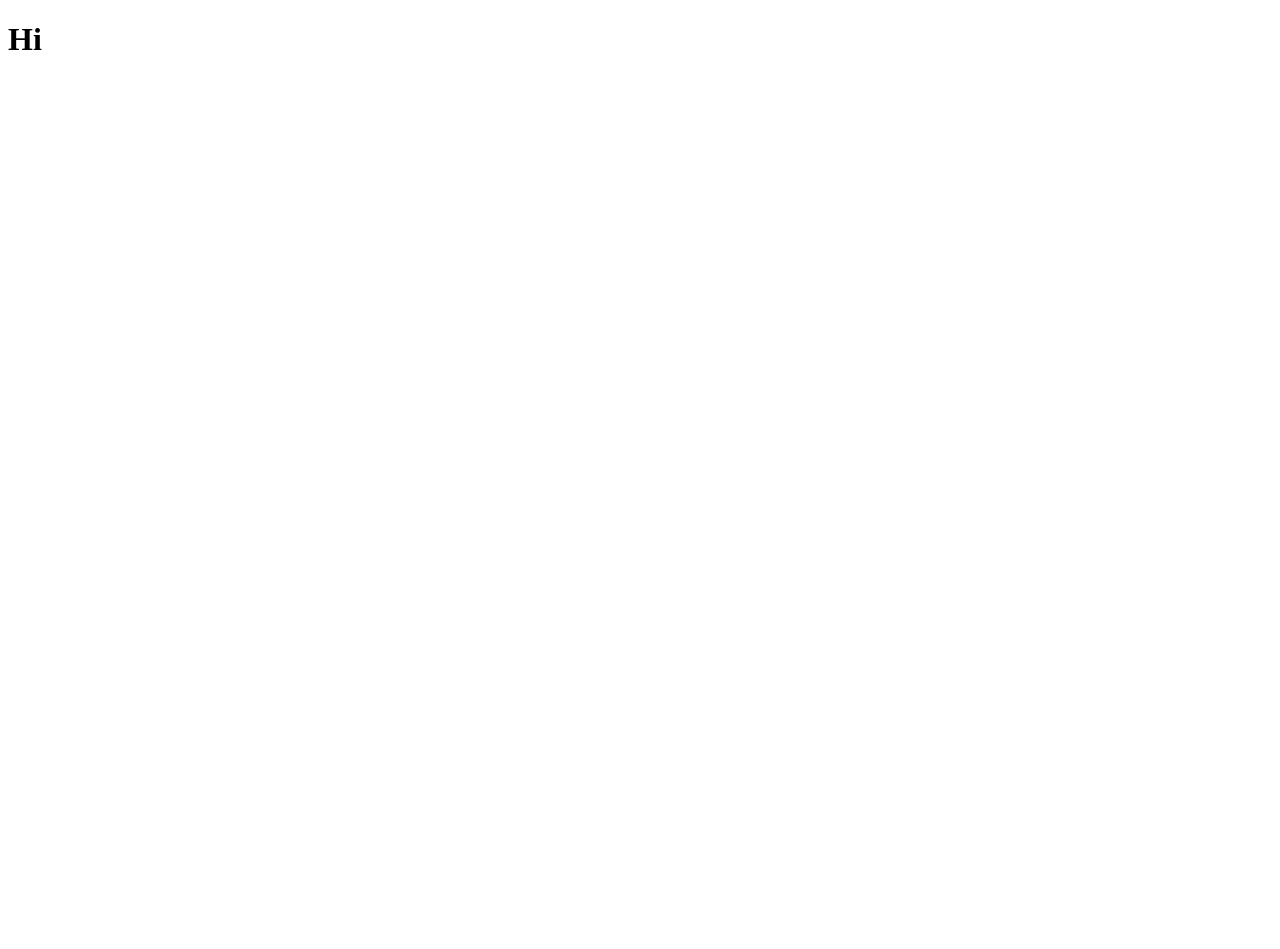
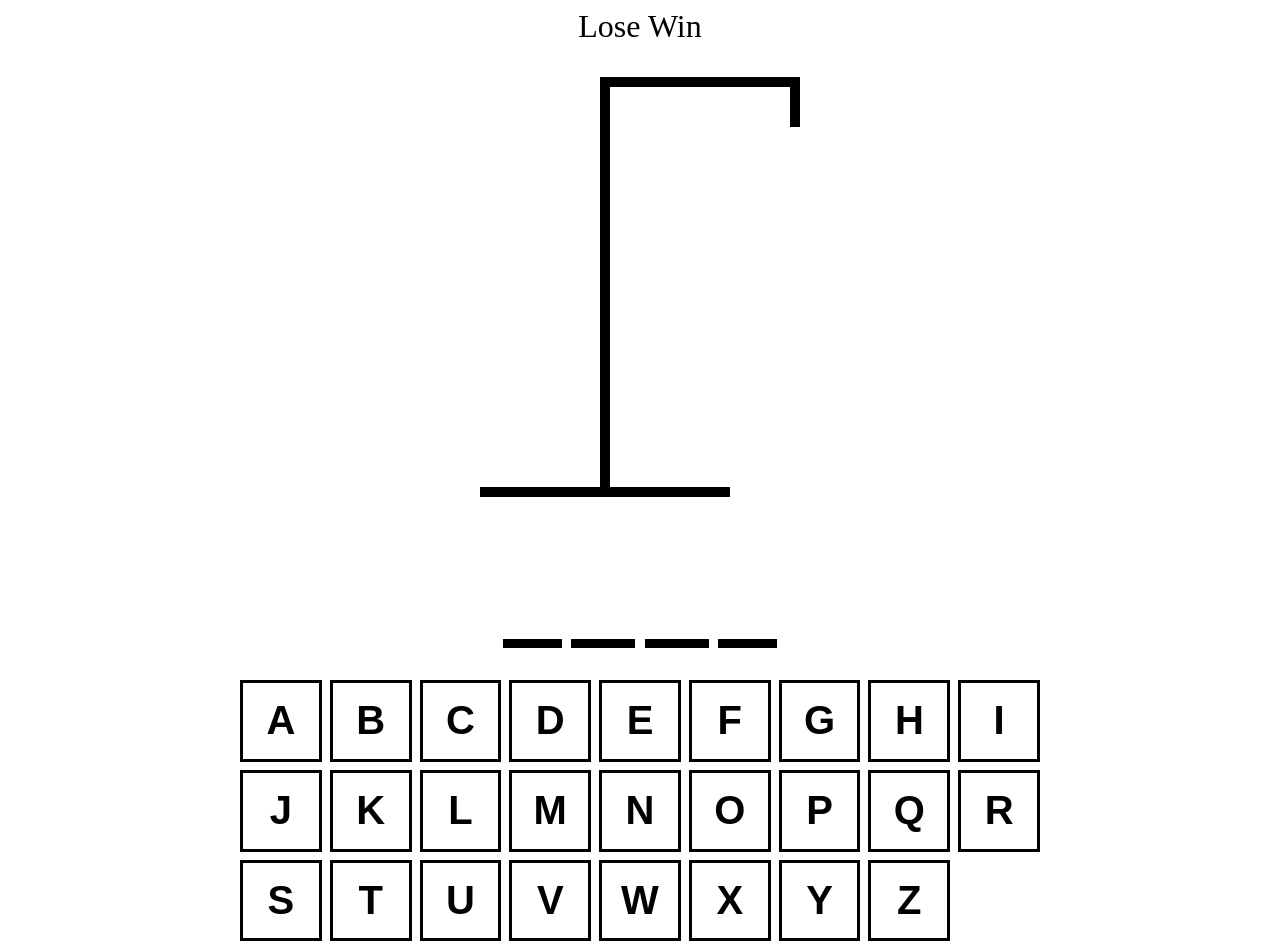
Before and after one commit to samlaconico/anime-character-hangman, a React (Vite) app: page / in a window 1280 px wide. Before the commit the page ends 800 px from the top, so only its background shows below. Built offline with nearby package versions, Linux system fonts and the light colour scheme.

Commit message:
Layout working, logic next

```diff
--- a/src/App.tsx
+++ b/src/App.tsx
@@ -1,5 +1,34 @@
+import { useState } from "react";
+import { HangmanDrawing } from "./HangmanDrawing";
+import { HangmanWord } from "./HangmanWord";
+import { Keyboard } from "./Keyboard";
+
 function App() {
-  return <h1>Hi</h1>
+  const [wordToGuess, setWordToGuess] = useState("Test");
+  const [guessLetters, setGuessedLetters] = useState<string[]>([]);
+  const inCorrectLetters = guessLetters.filter(
+    (letter) => !wordToGuess.includes(letter)
+  );
+
+  return (
+    <div
+      style={{
+        maxWidth: "800px",
+        display: "flex",
+        flexDirection: "column",
+        gap: "2rem",
+        margin: "0 auto",
+        alignItems: "center",
+      }}
+    >
+      <div style={{ fontSize: "2rem", textAlign: "center" }}> Lose Win</div>
+      <HangmanDrawing numberOfGuesses={inCorrectLetters.length} />
+      <HangmanWord guessedLetters={guessLetters} wordToGuess={wordToGuess} />
+      <div style={{ alignSelf: "stretch" }}>
+        <Keyboard />
+      </div>
+    </div>
+  );
 }
 
-export default App
+export default App;
--- /dev/null
+++ b/src/HangmanDrawing.tsx
@@ -0,0 +1,127 @@
+const HEAD = (
+  <div
+    style={{
+      width: "50px",
+      height: "50px",
+      borderRadius: "100%",
+      border: "10px solid black",
+      position: "absolute",
+      top: "50px",
+      right: "-30px",
+    }}
+  />
+);
+
+const BODY = (
+  <div
+    style={{
+      width: "10px",
+      height: "100px",
+      background: "black",
+      position: "absolute",
+      top: "120px",
+      right: 0,
+    }}
+  />
+);
+
+const LEFTARM = (
+  <div
+    style={{
+      width: "80px",
+      height: "10px",
+      rotate: "-30deg",
+      transformOrigin: "left bottom",
+      background: "black",
+      position: "absolute",
+      top: "150px",
+      right: "-80px",
+    }}
+  />
+);
+
+const RIGHTARM = (
+  <div
+    style={{
+      width: "80px",
+      height: "10px",
+      rotate: "30deg",
+      transformOrigin: "right bottom",
+      background: "black",
+      position: "absolute",
+      top: "150px",
+      right: "10px",
+    }}
+  />
+);
+
+const LEFTLEG = (
+  <div
+    style={{
+      width: "100px",
+      height: "10px",
+      rotate: "-60deg",
+      transformOrigin: "right bottom",
+      background: "black",
+      position: "absolute",
+      top: "210px",
+      right: "0px",
+    }}
+  />
+);
+
+const RIGHTLEG = (
+  <div
+    style={{
+      width: "100px",
+      height: "10px",
+      rotate: "60deg",
+      transformOrigin: "left bottom",
+      background: "black",
+      position: "absolute",
+      top: "210px",
+      right: "-90px",
+    }}
+  />
+);
+
+type HangmanDrawingProps = {
+  numberOfGuesses: number;
+};
+
+const BODYPARTS = [HEAD, BODY, RIGHTARM, LEFTARM, RIGHTLEG, LEFTLEG];
+
+export function HangmanDrawing({ numberOfGuesses }: HangmanDrawingProps) {
+  return (
+    <div style={{ position: "relative" }}>
+      {BODYPARTS.slice(0, numberOfGuesses)}
+      <div
+        style={{
+          position: "absolute",
+          height: "50px",
+          width: "10px",
+          background: "black",
+          top: 0,
+          right: 0,
+        }}
+      />
+      <div
+        style={{
+          height: "10px",
+          width: "200px",
+          background: "black",
+          marginLeft: "120px",
+        }}
+      />
+      <div
+        style={{
+          height: "400px",
+          width: "10px",
+          background: "black",
+          marginLeft: "120px",
+        }}
+      />
+      <div style={{ height: "10px", width: "250px", background: "black" }} />
+    </div>
+  );
+}
--- /dev/null
+++ b/src/HangmanWord.tsx
@@ -0,0 +1,33 @@
+type HangmanWordProps = {
+  guessedLetters: string[];
+  wordToGuess: string;
+};
+
+export function HangmanWord({ guessedLetters, wordToGuess }: HangmanWordProps) {
+  return (
+    <div
+      style={{
+        display: "flex",
+        gap: ".10em",
+        fontSize: "6rem",
+        fontWeight: "normal",
+        textTransform: "uppercase",
+        fontFamily: "sans-serif",
+      }}
+    >
+      {wordToGuess.split("").map((letter, index) => (
+        <span style={{ borderBottom: ".1em solid black" }} key={letter}>
+          <span
+            style={{
+              visibility: guessedLetters.includes(letter)
+                ? "visible"
+                : "hidden",
+            }}
+          >
+            {letter}
+          </span>
+        </span>
+      ))}
+    </div>
+  );
+}
--- /dev/null
+++ b/src/Keyboard.module.css
@@ -0,0 +1,26 @@
+.btn {
+    width: 100%;
+    border: 3px solid black;
+    background: none;
+    aspect-ratio: 1/1;
+    font-size: 2.5rem;
+    text-transform: uppercase;
+    padding: .5rem;
+    font-weight: bold;
+    cursor: pointer;
+    color: black;
+}
+
+.btn.active {
+    background-color:aquamarine;
+    color:white;
+}
+
+.btn.inactive {
+    opacity: .3;
+}
+
+.btn:hover:not(:disabled),
+.btn:focus:not(:disabled) {
+    background-color:aquamarine;
+}
--- /dev/null
+++ b/src/Keyboard.tsx
@@ -0,0 +1,50 @@
+import styles from "./Keyboard.module.css";
+
+const KEYS = [
+  "a",
+  "b",
+  "c",
+  "d",
+  "e",
+  "f",
+  "g",
+  "h",
+  "i",
+  "j",
+  "k",
+  "l",
+  "m",
+  "n",
+  "o",
+  "p",
+  "q",
+  "r",
+  "s",
+  "t",
+  "u",
+  "v",
+  "w",
+  "x",
+  "y",
+  "z",
+];
+
+export function Keyboard() {
+  return (
+    <div
+      style={{
+        display: "grid",
+        gridTemplateColumns: "repeat(auto-fit, minmax(75px, 1fr))",
+        gap: ".5rem",
+      }}
+    >
+      {KEYS.map((key) => {
+        return (
+          <button className={`${styles.btn}`} key={key}>
+            {key}
+          </button>
+        );
+      })}
+    </div>
+  );
+}
```
